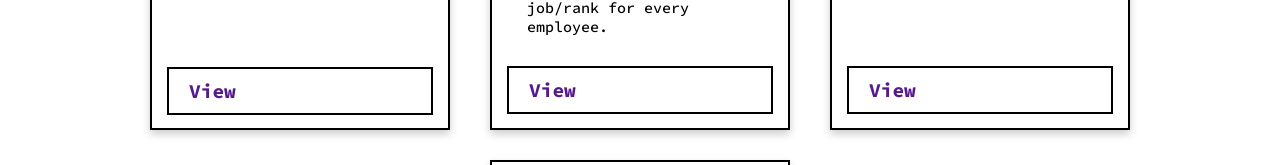
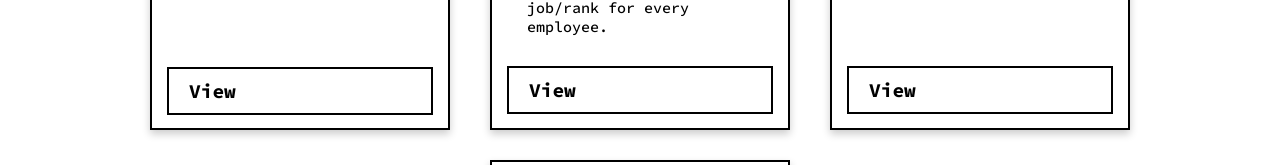
Before and after one commit to abdullah-gh39/abghlj.github.io, a plain HTML site: page projects.html in a window 1280 px wide. Shown: the part 535-700 px from the top of the page. Drawn offline with nearby package versions, Linux system fonts and the light colour scheme.

Commit message:
Update projects.css

```diff
--- a/projects.css
+++ b/projects.css
@@ -45,6 +45,9 @@
     box-shadow: 0 4px 8px rgba(0, 0, 0, 0.2);
     transition: 0.3s;
   }
+.card a{
+    color: black;
+}
   .viewbtn{
     padding: 10px 20px;
     border: 2px solid black;
```
